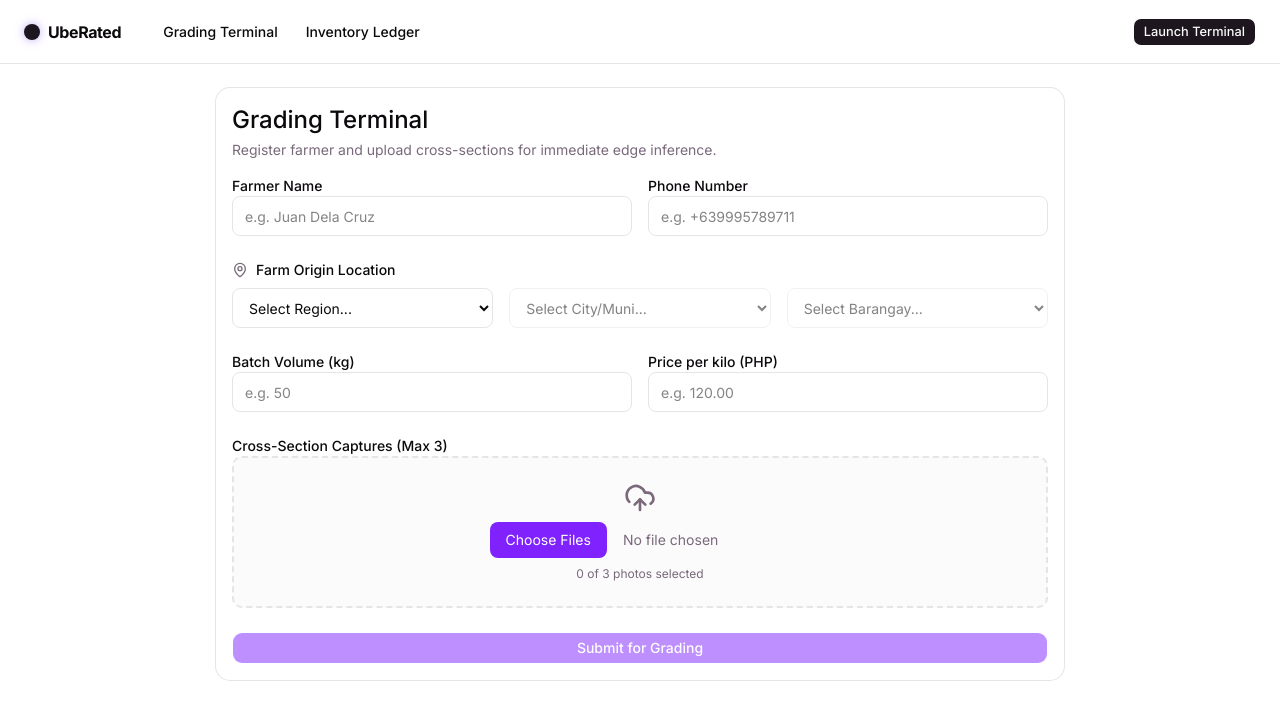
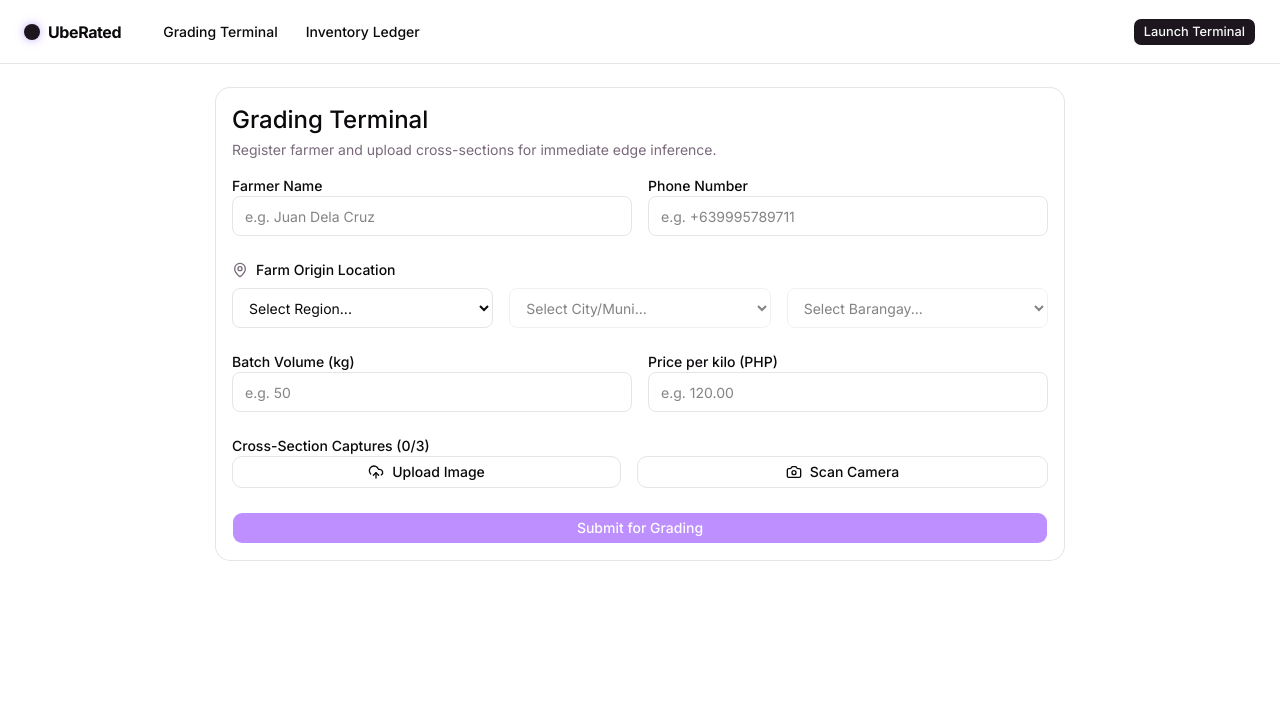
Before and after one commit to aldrichDevilles/Mattew937-IntelligentUbeTriageSystem, a Next.js app: page /terminal in a window 1280 px wide. Shown: the top 720 px of the page. Built offline with nearby package versions, Linux system fonts and the light colour scheme.

Commit message:
feat: camera scanning feature

```diff
--- a/app/terminal/page.tsx
+++ b/app/terminal/page.tsx
@@ -1,6 +1,6 @@
 "use client";
 
-import { useState } from "react";
+import { useState, useRef, useEffect } from "react";
 import { Navbar } from "@/components/Navbar";
 import { Button } from "@/components/ui/button";
 import {
@@ -10,7 +10,14 @@ import {
   CardTitle,
   CardDescription,
 } from "@/components/ui/card";
-import { AlertCircle, UploadCloud, CheckCircle2, MapPin } from "lucide-react";
+import {
+  AlertCircle,
+  UploadCloud,
+  CheckCircle2,
+  MapPin,
+  Camera,
+  X,
+} from "lucide-react";
 
 // Import the local JSON files directly into the client component
 import regionData from "./refregion.json";
@@ -33,6 +40,11 @@ export default function TerminalPage() {
   const [result, setResult] = useState<any>(null);
   const [error, setError] = useState<string | null>(null);
 
+  // --- Camera States & Refs ---
+  const [isCameraOpen, setIsCameraOpen] = useState(false);
+  const videoRef = useRef<HTMLVideoElement>(null);
+  const streamRef = useRef<MediaStream | null>(null);
+
   // 1. Regions are always available
   const availableRegions = (regionData as any).RECORDS;
 
@@ -50,10 +62,74 @@ export default function TerminalPage() {
       )
     : [];
 
+  // Safely stop the camera stream
+  const stopCamera = () => {
+    if (streamRef.current) {
+      streamRef.current.getTracks().forEach((track) => track.stop());
+      streamRef.current = null;
+    }
+    setIsCameraOpen(false);
+  };
+
+  // Turn off camera if user navigates away
+  useEffect(() => {
+    return () => stopCamera();
+  }, []);
+
+  const startCamera = async () => {
+    setIsCameraOpen(true);
+    try {
+      const stream = await navigator.mediaDevices.getUserMedia({
+        video: { facingMode: "environment" }, // Prioritizes rear camera on mobile
+      });
+      streamRef.current = stream;
+      if (videoRef.current) {
+        videoRef.current.srcObject = stream;
+      }
+    } catch (err) {
+      console.error("Camera error:", err);
+      setError("Camera access denied or unavailable.");
+      setIsCameraOpen(false);
+    }
+  };
+
+  const capturePhoto = () => {
+    if (videoRef.current && files.length < 3) {
+      const canvas = document.createElement("canvas");
+      canvas.width = videoRef.current.videoWidth;
+      canvas.height = videoRef.current.videoHeight;
+      const ctx = canvas.getContext("2d");
+
+      if (ctx) {
+        ctx.drawImage(videoRef.current, 0, 0);
+        // Convert canvas drawing to a JPEG Blob, then to a File object
+        canvas.toBlob(
+          (blob) => {
+            if (blob) {
+              const newFile = new File([blob], `scan-${Date.now()}.jpg`, {
+                type: "image/jpeg",
+              });
+              setFiles((prev) => [...prev, newFile]);
+
+              // Auto-close camera if we hit the 3-photo max
+              if (files.length === 2) stopCamera();
+            }
+          },
+          "image/jpeg",
+          0.9,
+        );
+      }
+    }
+  };
+
+  const removeFile = (indexToRemove: number) => {
+    setFiles((prev) => prev.filter((_, idx) => idx !== indexToRemove));
+  };
+
   const handleFileChange = (e: React.ChangeEvent<HTMLInputElement>) => {
     if (e.target.files) {
-      const selected = Array.from(e.target.files).slice(0, 3);
-      setFiles(selected);
+      const selected = Array.from(e.target.files);
+      setFiles((prev) => [...prev, ...selected].slice(0, 3));
     }
   };
 
@@ -258,30 +334,106 @@ export default function TerminalPage() {
                 </div>
               </div>
 
-              {/* Image Upload */}
-              <div className="space-y-2">
+              {/* Image Upload & Camera Capture */}
+              <div className="space-y-4">
                 <label className="text-sm font-medium">
-                  Cross-Section Captures (Max 3)
+                  Cross-Section Captures ({files.length}/3)
                 </label>
-                <div className="border-2 border-dashed border-border rounded-lg p-6 flex flex-col items-center justify-center bg-muted/30">
-                  <UploadCloud className="h-8 w-8 text-muted-foreground mb-2" />
+
+                {/* The Two Options (Hidden if camera is open or max files reached) */}
+                {!isCameraOpen && files.length < 3 && (
+                  <div className="flex gap-4">
+                    {/* Option 1: Standard File Upload */}
+                    <div className="relative flex-1">
+                      <Button
+                        type="button"
+                        variant="outline"
+                        className="w-full flex gap-2"
+                      >
+                        <UploadCloud className="h-4 w-4" /> Upload Image
+                      </Button>
                       <input
                         type="file"
                         multiple
                         accept="image/*"
                         onChange={handleFileChange}
-                    className="text-sm text-muted-foreground file:mr-4 file:py-2 file:px-4 file:rounded-md file:border-0 file:bg-violet-600 file:text-white hover:file:bg-violet-700"
+                        className="absolute inset-0 w-full h-full opacity-0 cursor-pointer"
                       />
-                  <p className="text-xs text-muted-foreground mt-2">
-                    {files.length} of 3 photos selected
-                  </p>
                     </div>
+
+                    {/* Option 2: Live Camera Scan */}
+                    <Button
+                      type="button"
+                      variant="outline"
+                      onClick={startCamera}
+                      className="flex-1 flex gap-2"
+                    >
+                      <Camera className="h-4 w-4" /> Scan Camera
+                    </Button>
+                  </div>
+                )}
+
+                {/* Live Camera Viewfinder */}
+                {isCameraOpen && (
+                  <div className="relative rounded-lg overflow-hidden bg-black aspect-video sm:aspect-4/3 flex items-center justify-center border border-border">
+                    <video
+                      ref={videoRef}
+                      autoPlay
+                      playsInline
+                      muted
+                      className="w-full h-full object-cover"
+                    />
+                    <div className="absolute bottom-4 left-0 right-0 flex justify-center gap-4">
+                      <Button
+                        type="button"
+                        onClick={capturePhoto}
+                        className="bg-white text-black hover:bg-zinc-200 rounded-full font-bold px-8"
+                      >
+                        Capture
+                      </Button>
+                      <Button
+                        type="button"
+                        variant="destructive"
+                        onClick={stopCamera}
+                        size="icon"
+                        className="rounded-full"
+                      >
+                        <X className="h-5 w-5" />
+                      </Button>
+                    </div>
+                  </div>
+                )}
+
+                {/* Thumbnail Preview Grid */}
+                {files.length > 0 && (
+                  <div className="grid grid-cols-3 gap-4 pt-2">
+                    {files.map((file, idx) => (
+                      <div
+                        key={idx}
+                        className="relative aspect-square rounded-lg border border-border overflow-hidden group"
+                      >
+                        <img
+                          src={URL.createObjectURL(file)}
+                          alt={`Scan ${idx + 1}`}
+                          className="w-full h-full object-cover"
+                        />
+                        <button
+                          type="button"
+                          onClick={() => removeFile(idx)}
+                          className="absolute top-1 right-1 bg-black/60 text-white rounded-full p-1 opacity-0 group-hover:opacity-100 transition-opacity hover:bg-red-500"
+                        >
+                          <X className="h-4 w-4" />
+                        </button>
+                      </div>
+                    ))}
+                  </div>
+                )}
               </div>
 
               <Button
                 type="submit"
                 className="w-full bg-violet-600 hover:bg-violet-700 text-white"
-                disabled={isLoading || files.length === 0}
+                disabled={isLoading || files.length === 0 || isCameraOpen}
               >
                 {isLoading
                   ? "Running Triage Inference..."
```
Lines whose indentation alone changed are shown as unchanged.
